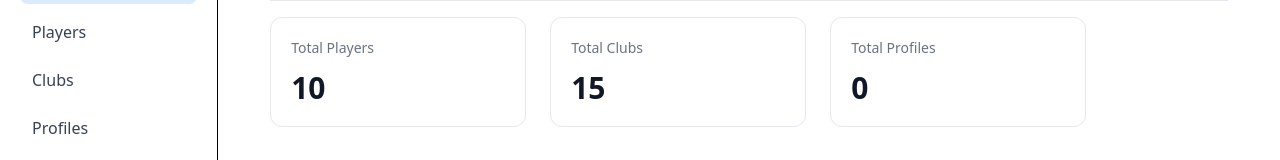
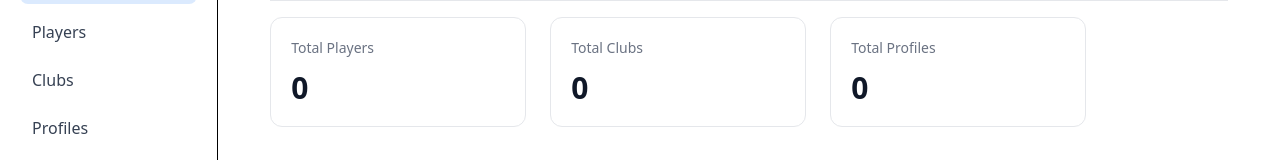
Before and after one commit to huy246302/vnph-dashboard, a Next.js app: page /dashboard in a window 1280 px wide. Shown: the part 136-296 px from the top of the page. Built offline with nearby package versions, Linux system fonts and the light colour scheme; no server answers; the database is empty; some icons are missing.

Commit message:
update-realtime-count-dashboard-page

```diff
--- a/app/dashboard/page.tsx
+++ b/app/dashboard/page.tsx
@@ -1,6 +1,9 @@
 import StatsCard from "@/components/StatsCard";
+import { getDashboardStats } from "@/lib/db/dashboard";
 
-export default function DashboardPage() {
+export default async function DashboardPage() {
+  const { totalPlayers, totalClubs, totalProfiles } = await getDashboardStats();
+
   return (
     <div className="px-8 py-10 flex flex-col gap-4">
       <div className="flex flex-col gap-1">
@@ -9,9 +12,9 @@ export default function DashboardPage() {
       </div>
       <hr className="border-gray-200" />
       <div className="flex flex-wrap gap-6">
-        <StatsCard title="Total Players" value={10} icon="user-multiple-4" />
-        <StatsCard title="Total Clubs"   value={15} icon="trophy-1" />
-        <StatsCard title="Total Profiles" value={0} icon="target-user" />
+        <StatsCard title="Total Players" value={totalPlayers} icon="user-multiple-4" />
+        <StatsCard title="Total Clubs"   value={totalClubs} icon="trophy-1" />
+        <StatsCard title="Total Profiles" value={totalProfiles} icon="target-user" />
       </div>
     </div>
   );
--- a/lib/db/dashboard.ts
+++ b/lib/db/dashboard.ts
@@ -1,14 +1,16 @@
-import { createClient } from "@/lib/supabase-client";
+import { createClient } from "@/lib/supabase-server";
 
 export async function getDashboardStats() {
   const supabase = await createClient();
-  const [players, clubs] = await Promise.all([
+  const [players, clubs, profiles] = await Promise.all([
     supabase.from("players").select("*", { count: "exact", head: true }),
     supabase.from("clubs").select("*", { count: "exact", head: true }),
+    supabase.from("profiles").select("*", { count: "exact", head: true }),
   ]);
 
   return {
     totalPlayers: players.count || 0,
     totalClubs: clubs.count || 0,
+    totalProfiles: profiles.count || 0,
   };
 }
```
